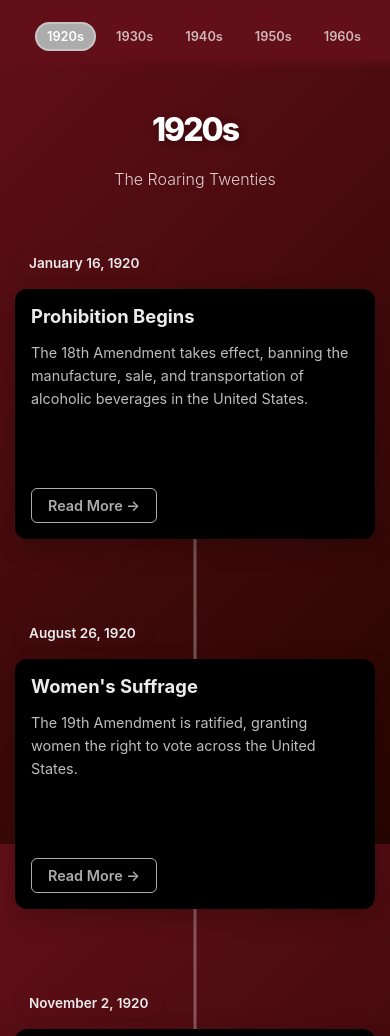
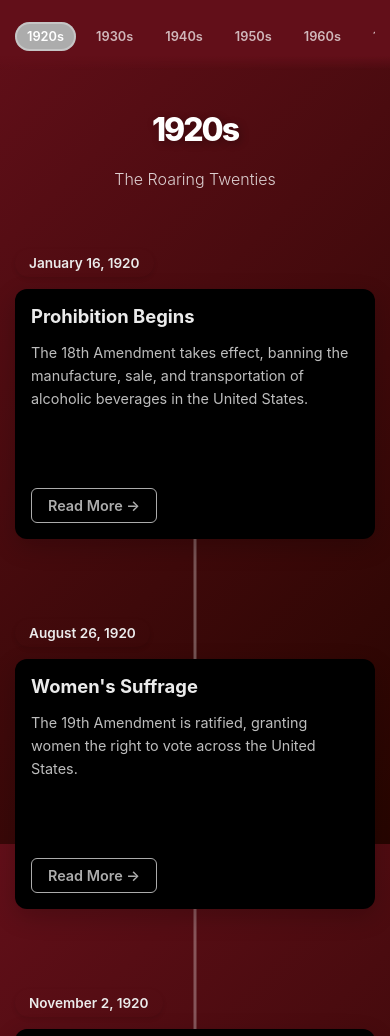
Before and after one commit to neilmorrharvard/timeline-mobile, a plain HTML site: page index.html in a window 390 px wide. Shown: the top 1036 px of the page. Drawn offline with Linux system fonts and the light colour scheme.

Commit message:
Adjust padding in index.html

```diff
--- a/index.html
+++ b/index.html
@@ -294,7 +294,7 @@
                 gap: 15px;
                 flex-wrap: nowrap;
                 min-width: max-content;
-                padding: 10px 20px;
+                padding: 10px 0px;
             }
 
             .nav-link {
```
